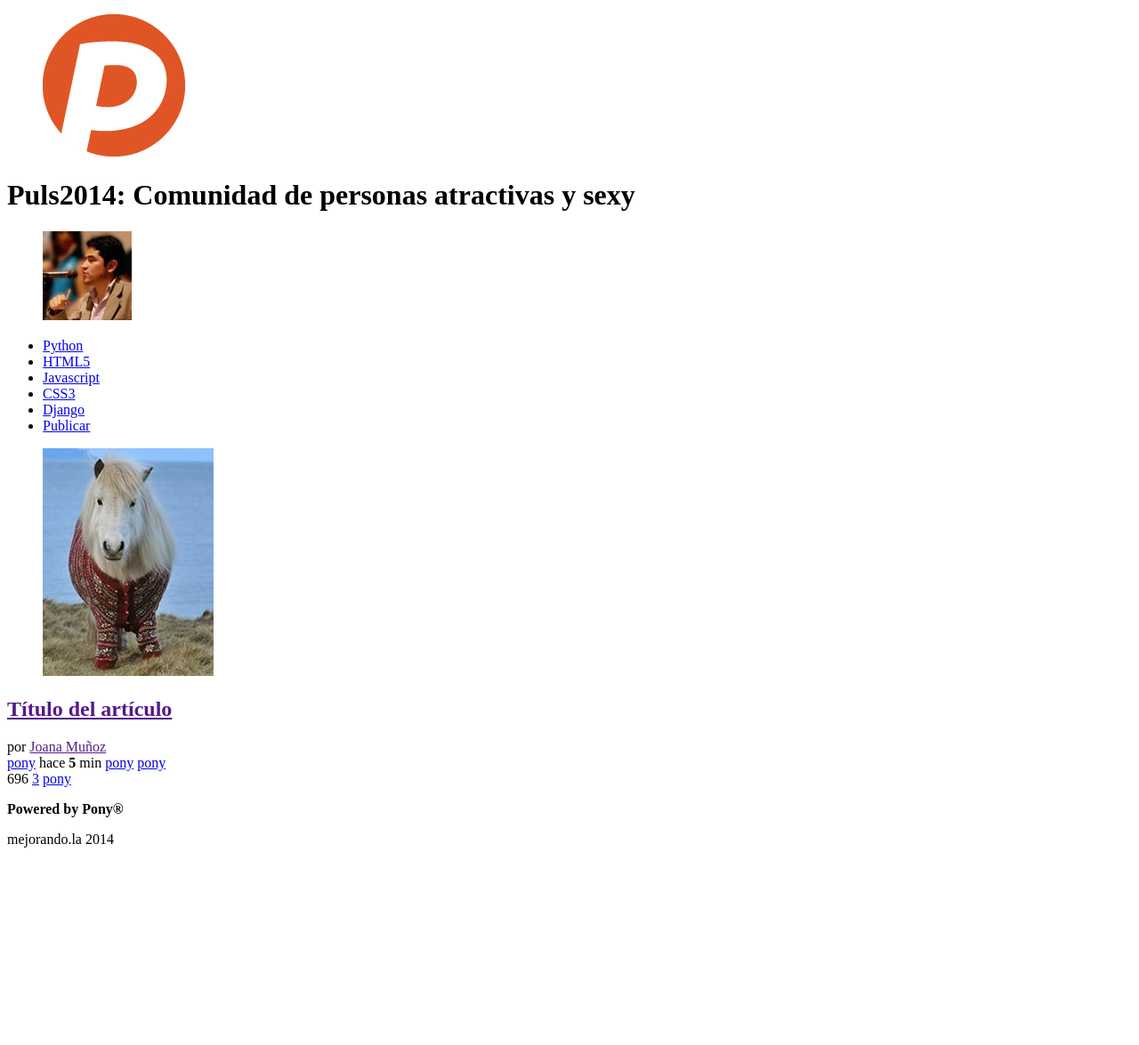
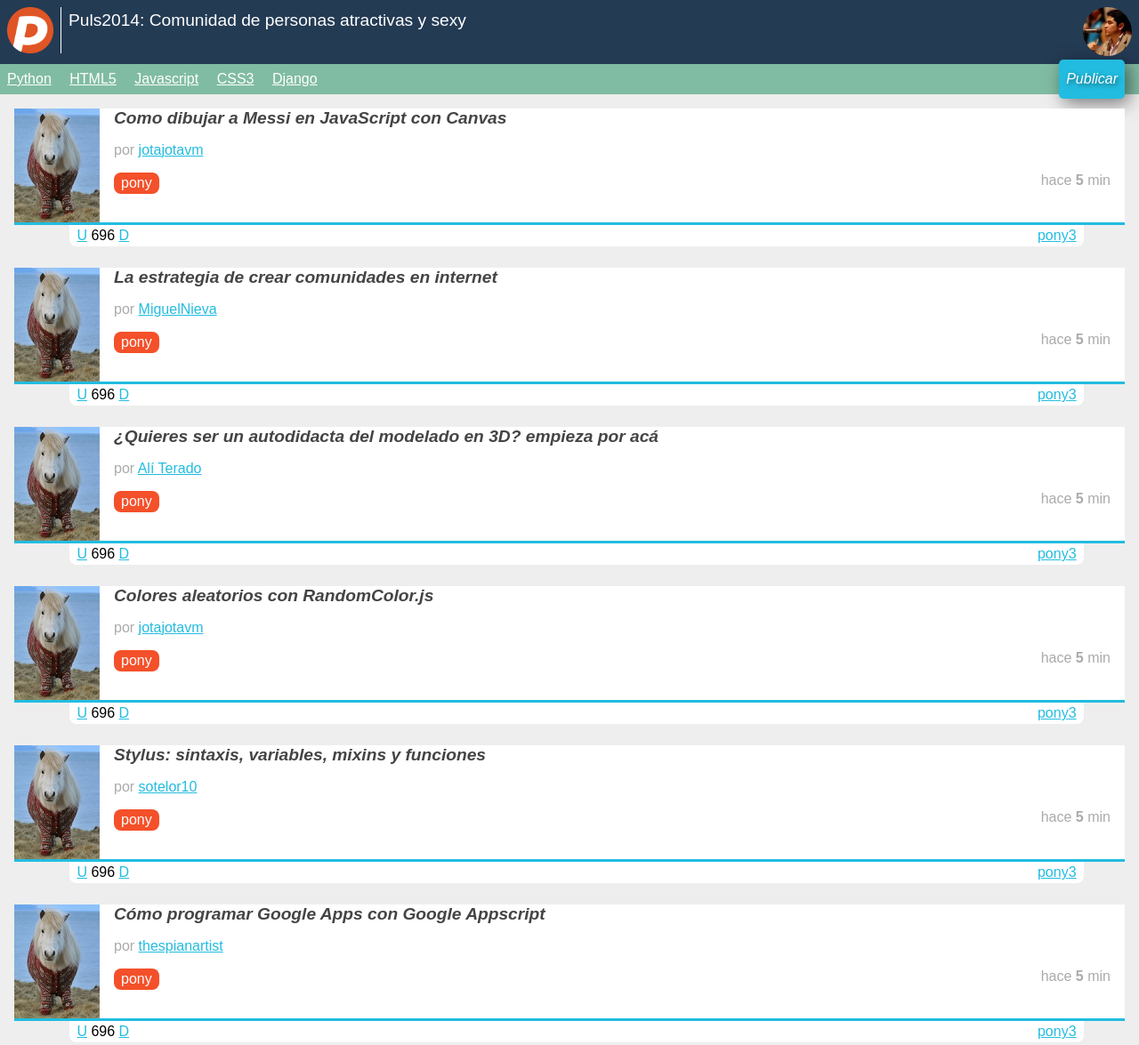
Before and after one commit to poldiaz/Dise-o-Web-Online, a plain HTML site: page index.html in a window 1280 px wide. Shown: the top 1175 px of the page at 89% size. Before the commit the page ends 969 px from the top, so only its background shows below. Drawn offline with Linux system fonts and the light colour scheme.

Commit message:
cambios de diseño e implementación de css

```diff
--- /dev/null
+++ b/css/estilos.css
@@ -0,0 +1,180 @@
+a {
+	color: #22BCE0;
+}
+
+body {
+	background: #EEEEEE;
+	font-family: Arial;
+	font-size: 16px;
+}
+
+footer {
+	background: #22BCE0;
+	text-align: center;
+	color: rgba(255,255,255,0.7);
+	padding: 1em;
+}
+
+footer p:first-child {
+	margin-bottom: 0;
+}
+
+footer p:last-child {
+	margin-top: 0;
+}
+
+footer p:last-child:after {
+	content: "-"
+}
+
+footer p:last-child:before {
+	content: "-"
+}
+
+header {
+	background: #243B54;
+	color: white;
+	padding: 0.5em;
+	overflow: hidden;
+	position: relative;
+}
+
+header figure {
+	float: left;
+}
+
+header h1 {
+	font-size: 1.2em;
+	font-weight: normal;
+	margin: 0.2em 70px 0 0;
+}
+
+header #avatar {
+	position: absolute;
+	margin: 0.5em 0.5em 0 0;
+	right: 0;
+	top: 0;
+}
+
+header #avatar img {
+	width: 55px;
+	border-radius: 50%;
+}
+
+header #logo img {
+	width: 52px;
+	border-right: 1px solid #fff;
+	padding-right: 0.5em;
+	margin-right: 0.5em;
+}
+
+nav {
+	background: #80BCA3;
+	padding: 0 0.5em;
+	position: relative;
+}
+
+nav ul {
+	list-style: none;
+	margin: 0;
+	padding: 0;
+}
+
+nav ul #publicar_nav {
+	position: absolute;
+	top: -0.3em;
+	right: 0;
+}
+
+nav ul #publicar_nav a {
+	background: #22BCE0;
+	padding: 0.8em 0.5em;
+	border-radius: 5px;
+	text-decoration: none;
+	font-style: italic;
+	text-shadow: rgba(0,0,0,0.5) 2px 2px 5px;
+	box-shadow: rgba(0,0,0,0.5) 5px 5px 20px;
+}
+
+nav ul li {
+	display: inline-block;
+	margin:0 1em 0 0;
+}
+
+nav ul li a {
+	color: white;
+	display: block;
+	padding: 0.5em 0;
+}
+
+#contenido {
+	margin: 1em;
+}
+
+#contenido .item {
+	background: white;
+	border-bottom: 3px solid #22BCE0;
+	/*overflow: hidden;*/
+	position: relative;
+	min-height: 128px;
+	margin-bottom: 3em;
+}
+
+#contenido .item .autor_item {
+	color: #aaa;
+}
+
+#contenido .item .datos_item {
+	text-align: right;
+	margin: 1em 1em 0 0;
+}
+
+#contenido .item .datos_item .fecha_item {
+	color: #aaa;
+}
+
+#contenido .item .datos_item .tag_item {
+	background: #F4502A;
+	border-radius: 0.5em;
+	color: white;
+	float: left;
+	display: inline-block;
+	padding: 0.2em 0.5em;
+	text-decoration: none;
+}
+
+#contenido .item .imagen_item {
+	float: left;
+	margin: 0 1em 0 0;
+}
+
+#contenido .item .imagen_item img {
+	width: 96px;
+}
+
+#contenido .item .titulo_item {
+	font-size: 1.2em;
+	font-style: italic;
+	padding-top: 1em 1em 0 0;
+}
+
+#contenido .item .titulo_item a {
+	color: #444;
+	text-decoration: none;
+}
+
+#contenido .item .votacion {
+	position: absolute;
+	top: 100%;
+	left: 5%;
+	background: white;
+	width: 90%;
+	margin-top: 3px;
+	padding: 0.2em 0.5em;
+	border-radius: 0 0 0.5em 0.5em;
+}
+
+#contenido .item .votacion .comentarios_item,
+#contenido .item .votacion .guardar_item {
+	float: right;
+}
--- a/index.html
+++ b/index.html
@@ -2,8 +2,10 @@
 <html lang="es">
 <head>
 	<meta charset="UTF-8">
-	<meta description="Página de práctica para el curso de diseño web online de mejorandola">
+	<meta name="description" content="Página de práctica para el curso de diseño web online de mejorandola">
 	<title>Práctica Mejorandola HTML5</title>
+	<link rel="stylesheet" href="css/normalize.css">
+	<link rel="stylesheet" href="css/estilos.css">
 </head>
 <body>
 	<header>
@@ -35,6 +37,150 @@
 				<img src="img/imagen.jpg" alt="">
 			</figure>
 			<h2 class="titulo_item">
+				<a href="">Como dibujar a Messi en JavaScript con Canvas</a>
+			</h2>
+			<div class="autor_item">
+				por <a href="">jotajotavm</a>
+			</div>
+			<div class="datos_item">
+				<a href="#" class="tag_item">pony</a>
+				<span class="fecha_item">
+					hace <strong>5</strong> min
+				</span>
+			</div>
+			<div class="votacion">
+				<a href="#" class="up">U</a>
+				696
+				<a href="#" class="down">D</a>
+				<a href="#" class="comentarios_item">3</a>
+				<a href="#" class="guardar_item">pony</a>
+			</div>
+		</article>
+		<article class="item">
+			<figure class="imagen_item">
+				<img src="img/imagen.jpg" alt="">
+			</figure>
+			<h2 class="titulo_item">
+				<a href="">La estrategia de crear comunidades en internet</a>
+			</h2>
+			<div class="autor_item">
+				por <a href="">MiguelNieva</a>
+			</div>
+			<div class="datos_item">
+				<a href="#" class="tag_item">pony</a>
+				<span class="fecha_item">
+					hace <strong>5</strong> min
+				</span>
+			</div>
+			<div class="votacion">
+				<a href="#" class="up">U</a>
+				696
+				<a href="#" class="down">D</a>
+				<a href="#" class="comentarios_item">3</a>
+				<a href="#" class="guardar_item">pony</a>
+			</div>
+		</article>
+		<article class="item">
+			<figure class="imagen_item">
+				<img src="img/imagen.jpg" alt="">
+			</figure>
+			<h2 class="titulo_item">
+				<a href="">¿Quieres ser un autodidacta del modelado en 3D? empieza por acá</a>
+			</h2>
+			<div class="autor_item">
+				por <a href="">Alí Terado</a>
+			</div>
+			<div class="datos_item">
+				<a href="#" class="tag_item">pony</a>
+				<span class="fecha_item">
+					hace <strong>5</strong> min
+				</span>
+			</div>
+			<div class="votacion">
+				<a href="#" class="up">U</a>
+				696
+				<a href="#" class="down">D</a>
+				<a href="#" class="comentarios_item">3</a>
+				<a href="#" class="guardar_item">pony</a>
+			</div>
+		</article>
+		<article class="item">
+			<figure class="imagen_item">
+				<img src="img/imagen.jpg" alt="">
+			</figure>
+			<h2 class="titulo_item">
+				<a href="">Colores aleatorios con RandomColor.js</a>
+			</h2>
+			<div class="autor_item">
+				por <a href="">jotajotavm</a>
+			</div>
+			<div class="datos_item">
+				<a href="#" class="tag_item">pony</a>
+				<span class="fecha_item">
+					hace <strong>5</strong> min
+				</span>
+			</div>
+			<div class="votacion">
+				<a href="#" class="up">U</a>
+				696
+				<a href="#" class="down">D</a>
+				<a href="#" class="comentarios_item">3</a>
+				<a href="#" class="guardar_item">pony</a>
+			</div>
+		</article>
+		<article class="item">
+			<figure class="imagen_item">
+				<img src="img/imagen.jpg" alt="">
+			</figure>
+			<h2 class="titulo_item">
+				<a href="">Stylus: sintaxis, variables, mixins y funciones</a>
+			</h2>
+			<div class="autor_item">
+				por <a href="">sotelor10</a>
+			</div>
+			<div class="datos_item">
+				<a href="#" class="tag_item">pony</a>
+				<span class="fecha_item">
+					hace <strong>5</strong> min
+				</span>
+			</div>
+			<div class="votacion">
+				<a href="#" class="up">U</a>
+				696
+				<a href="#" class="down">D</a>
+				<a href="#" class="comentarios_item">3</a>
+				<a href="#" class="guardar_item">pony</a>
+			</div>
+		</article>
+		<article class="item">
+			<figure class="imagen_item">
+				<img src="img/imagen.jpg" alt="">
+			</figure>
+			<h2 class="titulo_item">
+				<a href="">Cómo programar Google Apps con Google Appscript</a>
+			</h2>
+			<div class="autor_item">
+				por <a href="">thespianartist</a>
+			</div>
+			<div class="datos_item">
+				<a href="#" class="tag_item">pony</a>
+				<span class="fecha_item">
+					hace <strong>5</strong> min
+				</span>
+			</div>
+			<div class="votacion">
+				<a href="#" class="up">U</a>
+				696
+				<a href="#" class="down">D</a>
+				<a href="#" class="comentarios_item">3</a>
+				<a href="#" class="guardar_item">pony</a>
+			</div>
+		</article>
+		<article class="item">
+			<figure class="imagen_item">
+				<img src="img/imagen.jpg" alt="">
+			</figure>
+			<h2 class="titulo_item">
 				<a href="">Título del artículo</a>
 			</h2>
 			<div class="autor_item">
@@ -45,13 +191,11 @@
 				<span class="fecha_item">
 					hace <strong>5</strong> min
 				</span>
-				<a href="#" class="tag_item">pony</a>
-				<a href="#" class="tag_item">pony</a>
 			</div>
 			<div class="votacion">
-				<a href="#" class="up"></a>
+				<a href="#" class="up">U</a>
 				696
-				<a href="#" class="down"></a>
+				<a href="#" class="down">D</a>
 				<a href="#" class="comentarios_item">3</a>
 				<a href="#" class="guardar_item">pony</a>
 			</div>
```
Also changed, not shown: css/normalize.css (added).
